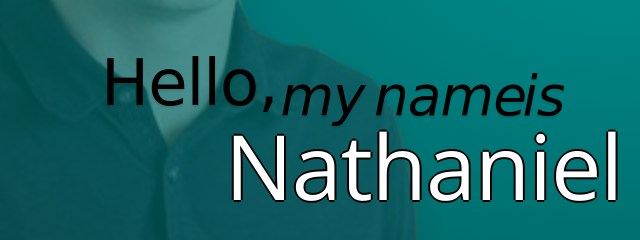
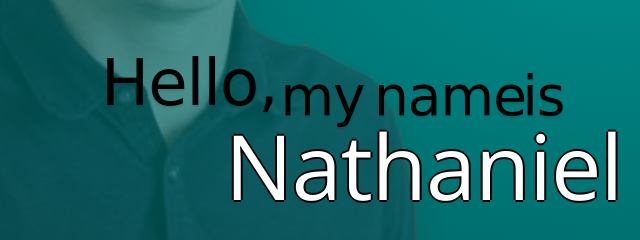
Before and after one commit to NathanielWroblewski/nathanielwroblewski_v0, a plain HTML site: page index.html in a window 1280 px wide. Shown: the part 478-718 px from the top of the page, 25-665 px from the left. Drawn offline with nearby package versions, Linux system fonts and the light colour scheme; a web font is replaced by a local one.

Commit message:
Update index.html

```diff
--- a/index.html
+++ b/index.html
@@ -30,9 +30,9 @@
       <div id="intro" class="step slide" data-x="0" data-y="0">
         <img id="pro" src="/nate.png">
         <span id="hello">Hello, </span>
-        <span id="my"><i>my </i></span>
-        <span id="name"><i>name </i></span>
-        <span id="is"><i>is</i></span>
+        <span id="my">my </span>
+        <span id="name">name </span>
+        <span id="is">is</span>
         <span id="nathanielwroblewski" class="hidden">Nathaniel Wroblewski  </span>
       </div>
 
```
